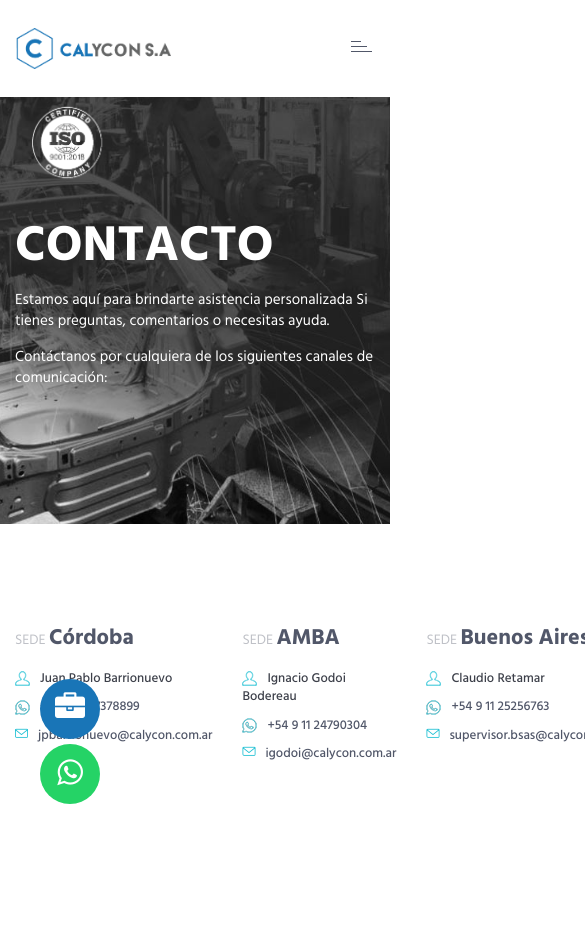
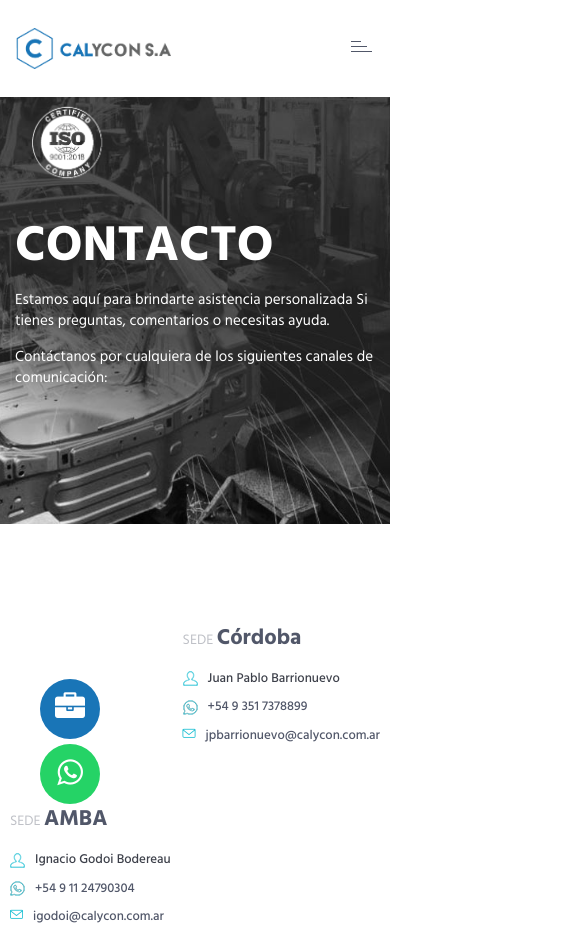
Before and after one commit to lucasger78/CalyconSA, a plain HTML site: page contact.html in a window 390 px wide. Shown: the top 940 px of the page, 585 px wide, since content can reach past the window. Drawn offline with Linux system fonts and the light colour scheme; no server answers.

Commit message:
Finale 100%

```diff
--- a/css/style.css
+++ b/css/style.css
@@ -398,6 +398,19 @@
   flex-basis: 24%;
 }
 
+@media (max-width: 768px) {
+  .contact-row {
+    display: flex;
+    flex-wrap: wrap;
+  }
+
+  .contact-item {
+    flex-basis: 50%;
+    padding: 0 10px;
+  }
+}
+
+
 .swiper-container {
   display: flex;
   justify-content: center;
```
